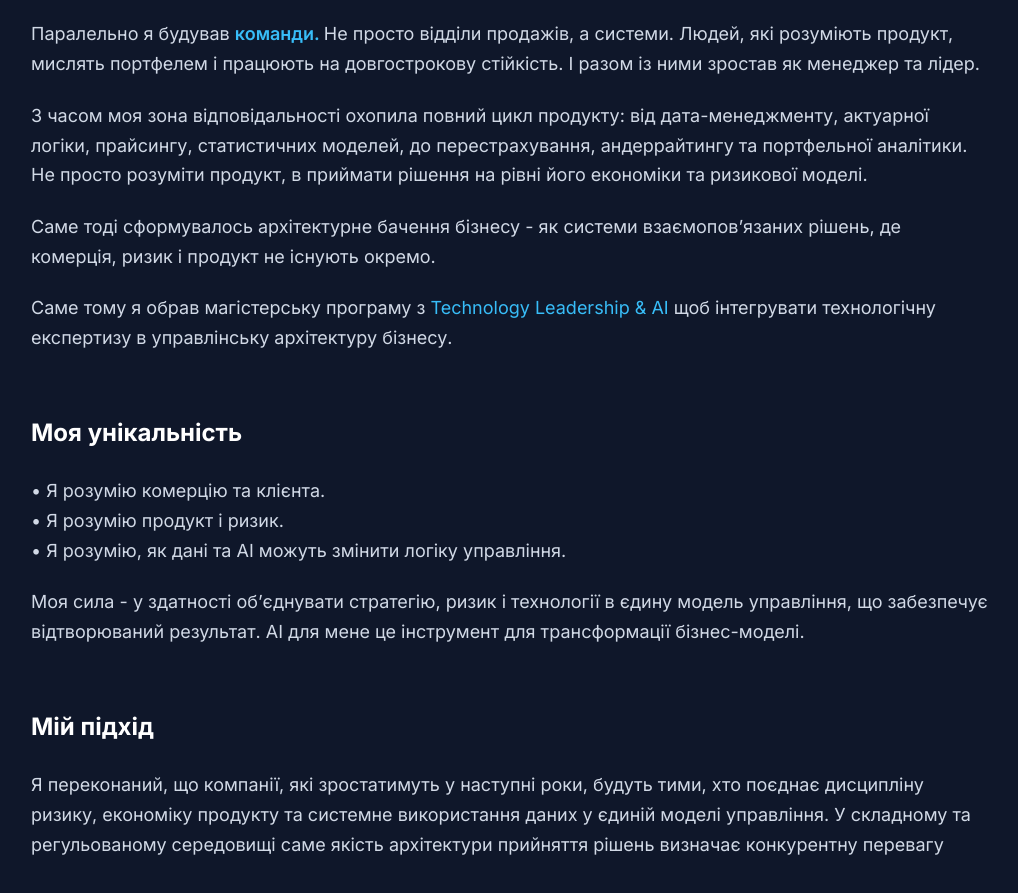
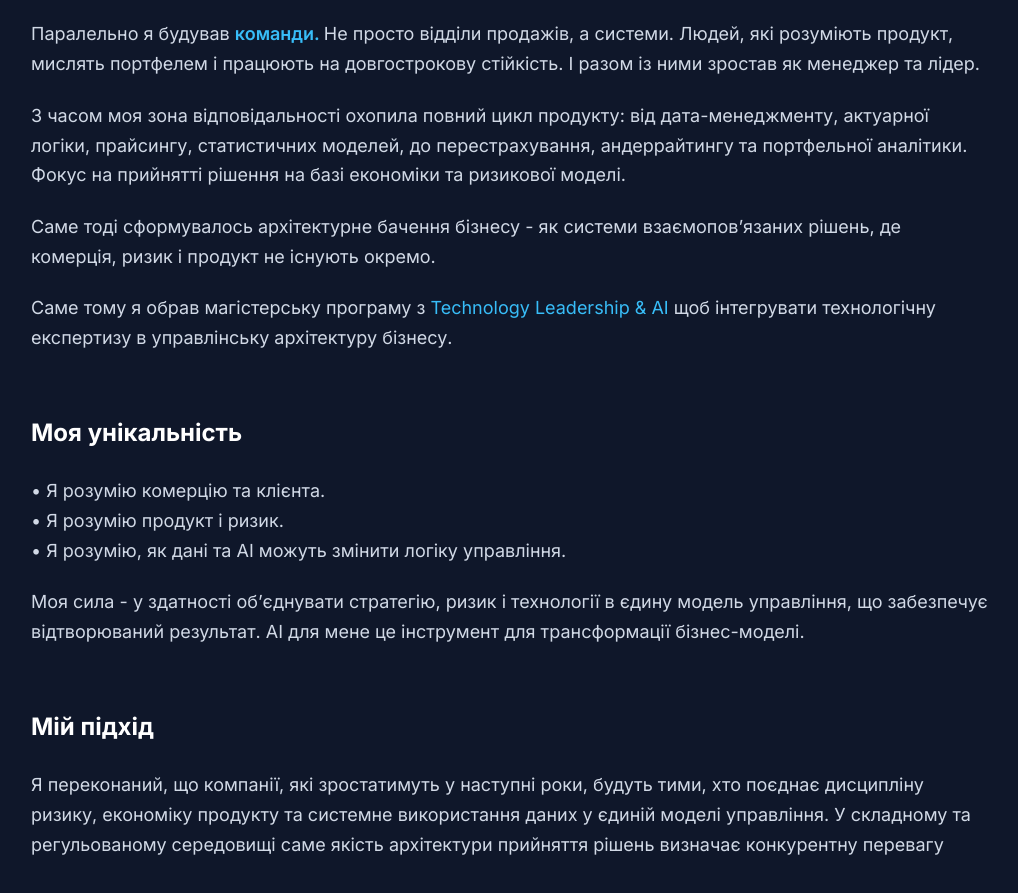
Before and after one commit to MaksymSavychenko/maksymsavychenko.github.io, a plain HTML site: page index.html in a window 1280 px wide. Shown: the part 931-1824 px from the top of the page, without its empty margins (129-1147 px from the left). Drawn offline with Linux system fonts and the light colour scheme.

Commit message:
Update index.html

```diff
--- a/index.html
+++ b/index.html
@@ -210,7 +210,7 @@ h2 {
 
     <p>
       З часом моя зона відповідальності охопила повний цикл продукту: від дата-менеджменту, актуарної логіки, прайсингу, статистичних моделей,
-      до перестрахування, андеррайтингу та портфельної аналітики. Не просто розуміти продукт, в приймати рішення на рівні його економіки та ризикової моделі.
+      до перестрахування, андеррайтингу та портфельної аналітики. Фокус на прийнятті рішення на базі економіки та ризикової моделі.
     </p>
 
     <p>
```
